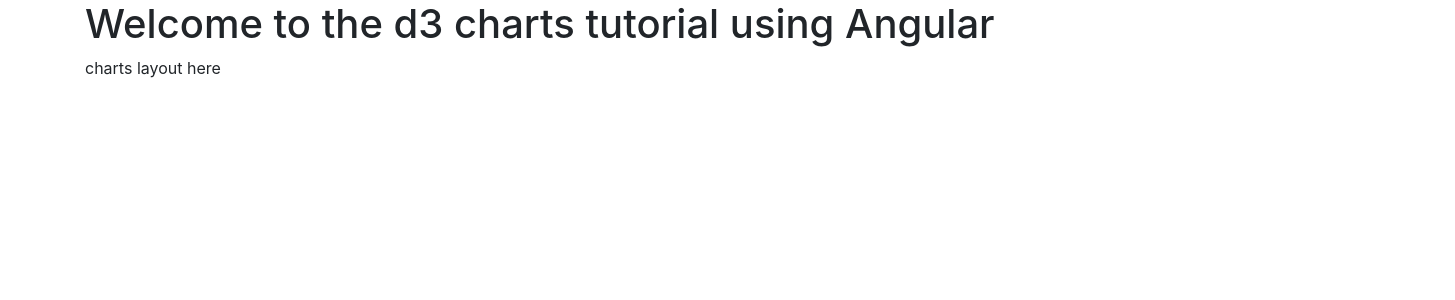
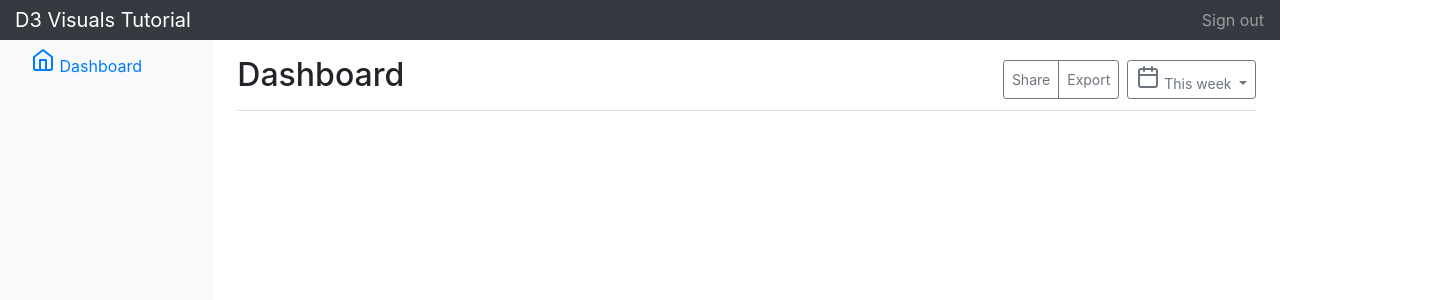
Before and after one commit to oiptmrnd/angular-chartjs-tutorial, an Angular app: page / in a window 1280 px wide. Shown: the top 300 px of the page, 1455 px wide, since content can reach past the window. Built offline with nearby package versions, Linux system fonts and the light colour scheme.

Commit message:
replace standard code with bootstrap dashboard template

```diff
--- a/src/app/app.component.html
+++ b/src/app/app.component.html
@@ -1,12 +1,63 @@
-<div class="container">
+<nav class="navbar navbar-dark sticky-top bg-dark flex-md-nowrap p-0">
+  <a class="navbar-brand col-sm-3 col-md-2 mr-0" href="#">D3 Visuals Tutorial</a>
+
+  <ul class="navbar-nav px-3">
+    <li class="nav-item text-nowrap">
+      <a class="nav-link" href="#">Sign out</a>
+    </li>
+  </ul>
+</nav>
+
+<div class="container-fluid">
   <div class="row">
-    <div class="col-md-12">
-      <h1>Welcome to the d3 charts tutorial using Angular</h1>
-    </div>
-  </div>
-  <div class="row">
-    <div class="col-md-12">
-      <p>charts layout here</p>
-    </div>
+    <nav class="col-md-2 d-none d-md-block bg-light sidebar">
+      <div class="sidebar-sticky">
+        <ul class="nav flex-column">
+          <li class="nav-item">
+            <a class="nav-link active" href="#">
+              <svg xmlns="http://www.w3.org/2000/svg" width="24" height="24" viewBox="0 0 24 24" fill="none"
+                stroke="currentColor" stroke-width="2" stroke-linecap="round" stroke-linejoin="round"
+                class="feather feather-home">
+                <path d="M3 9l9-7 9 7v11a2 2 0 0 1-2 2H5a2 2 0 0 1-2-2z"></path>
+                <polyline points="9 22 9 12 15 12 15 22"></polyline>
+              </svg>
+              Dashboard <span class="sr-only">(current)</span>
+            </a>
+          </li>
+
+        </ul>
+
+
+      </div>
+    </nav>
+
+    <main role="main" class="col-md-9 ml-sm-auto col-lg-10 pt-3 px-4">
+
+      <div class="d-flex justify-content-between flex-wrap flex-md-nowrap align-items-center pb-2 mb-3 border-bottom">
+        <h1 class="h2">Dashboard</h1>
+        <div class="btn-toolbar mb-2 mb-md-0">
+          <div class="btn-group mr-2">
+            <button class="btn btn-sm btn-outline-secondary">Share</button>
+            <button class="btn btn-sm btn-outline-secondary">Export</button>
+          </div>
+          <button class="btn btn-sm btn-outline-secondary dropdown-toggle">
+            <svg xmlns="http://www.w3.org/2000/svg" width="24" height="24" viewBox="0 0 24 24" fill="none"
+              stroke="currentColor" stroke-width="2" stroke-linecap="round" stroke-linejoin="round"
+              class="feather feather-calendar">
+              <rect x="3" y="4" width="18" height="18" rx="2" ry="2"></rect>
+              <line x1="16" y1="2" x2="16" y2="6"></line>
+              <line x1="8" y1="2" x2="8" y2="6"></line>
+              <line x1="3" y1="10" x2="21" y2="10"></line>
+            </svg>
+            This week
+          </button>
+        </div>
+      </div>
+
+      <canvas class="my-4 chartjs-render-monitor" id="myChart" width="1522" height="642"
+        style="display: block; height: 514px; width: 1218px;"></canvas>
+
+
+    </main>
   </div>
 </div>
```
